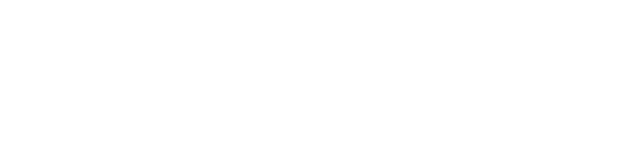
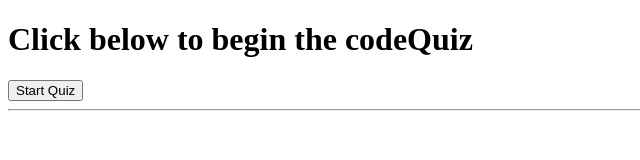
Before and after one commit to StevenSJones/codeQuizFourthEdition, a plain HTML site: page index.html in a window 1280 px wide. Shown: the whole page, without its empty margins (0-640 px from the left). Drawn offline with Linux system fonts and the light colour scheme.

Commit message:
I went about adding the first (top) of three cards that will be displayed on the page as well as formatting the html file.

```diff
--- a/index.html
+++ b/index.html
@@ -8,6 +8,13 @@
     <link rel="stylesheet" href="style.css" /><!--link to the css style sheet-->
 </head>
 <body>
+    <!--Below here will be the first (top) of three card sections on the page.-->
+    <div>
+        <h1>Click below to begin the codeQuiz</h1>
+        <button>Start Quiz</button>
+        <hr />
+      </div>
+
     <script src="script.js"></script><!--link to the script.js javascript file-->
 </body>
 </html>
```
